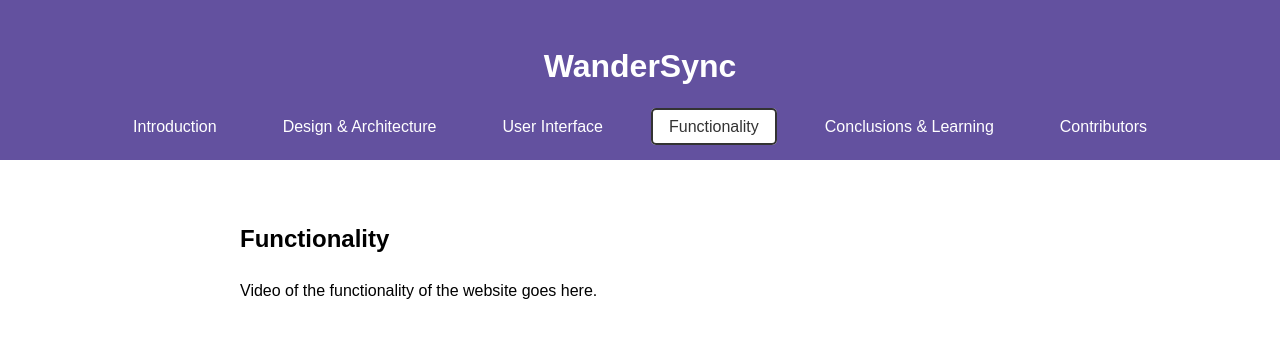
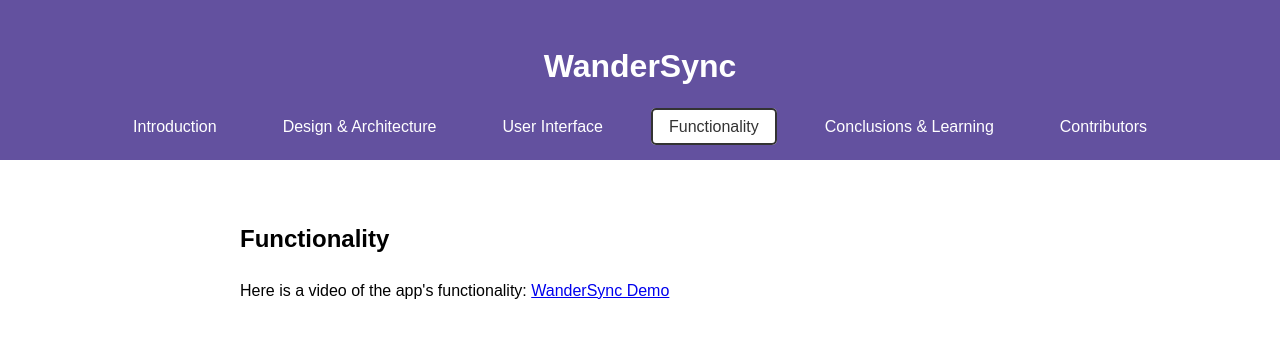
Before and after one commit to ahoque4/WanderSync-Website, a plain HTML site: page functionality.html in a window 1280 px wide. Drawn offline with Linux system fonts and the light colour scheme.

Commit message:
added video link

```diff
--- a/functionality.html
+++ b/functionality.html
@@ -23,7 +23,9 @@
     <main>
         <section>
             <h2>Functionality</h2>
-            <p>Video of the functionality of the website goes here.</p>
+            <p>Here is a video of the app's functionality:
+                <a href="https://youtube.com/shorts/g5xIqYZnV3Q" target="_blank" rel="noopener noreferrer">WanderSync Demo</a>
+            </p>
         </section>
     </main>
 </body>
```
